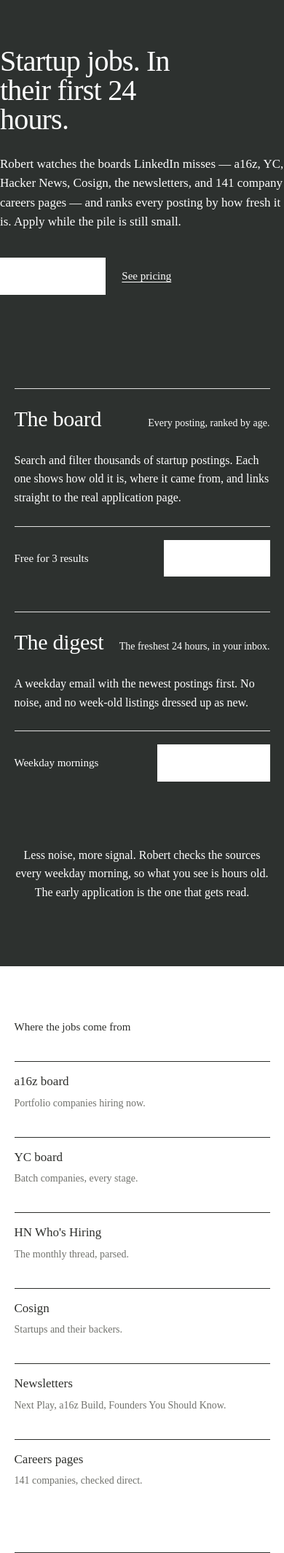
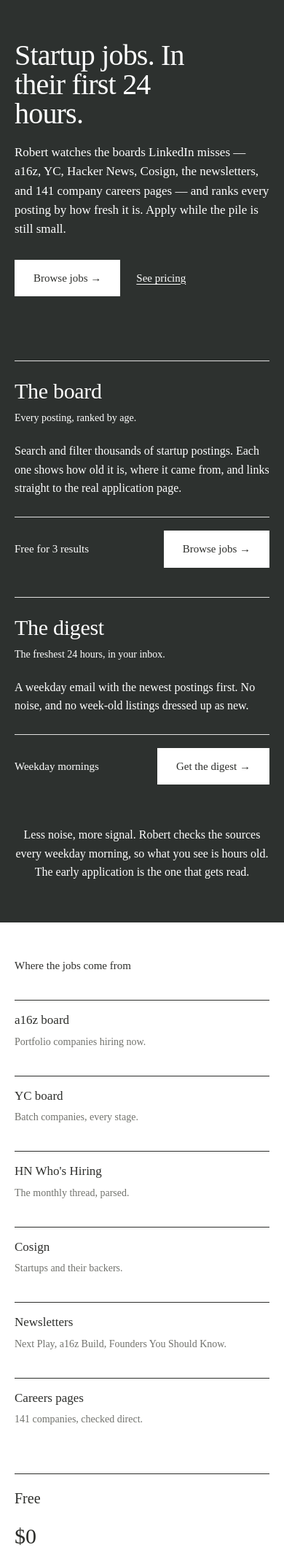
Before and after one commit to deevee3/Robert-Job-Board, a Laravel app: page / in a window 390 px wide. Shown: the part 53-2181 px from the top of the page at 73% size. Run offline with Laravel 12, Linux system fonts and the light colour scheme.

Commit message:
Fix landing spacing/formatting: button text, hero padding, mobile stacking
- .dark a specificity made btn-light text white-on-white; scoped fix
- .hero padding shorthand clobbered .wrap side padding (text flush to
  edge on mobile); switched to longhands
- Mobile: 20px wrap padding, tighter hero/grid2 rhythm, prod heads stack,
  jobs filters + rows stack under 640px

```diff
--- a/resources/views/welcome.blade.php
+++ b/resources/views/welcome.blade.php
@@ -6,7 +6,8 @@
     .wrap { max-width: 1240px; margin: 0 auto; padding: 0 5%; }
     .dark { background: #2D312F; color: #FFFFFF; }
     .dark a { color: #FFFFFF; }
-    .hero { margin-top: -28px; padding: 96px 0 72px; }
+    .dark .btn-light { color: #2D2E2B; }
+    .hero { margin-top: -28px; padding-top: 96px; padding-bottom: 72px; }
     .hero h1 { font-size: clamp(40px, 6vw, 68px); font-weight: 500; letter-spacing: -0.02em; line-height: 1.0; margin: 0 0 28px; max-width: 12ch; }
     .hero p.lead { font-size: 17px; line-height: 1.55; max-width: 52ch; margin: 0 0 36px; }
     .btn { display: inline-block; border-radius: 0; padding: 14px 26px; font-size: 15px; font-weight: 500; text-decoration: none; border: 0; cursor: pointer; }
@@ -39,8 +40,18 @@
     .signoff { background: #FFFFFF; padding: 0 0 8px; margin-bottom: -48px; overflow: hidden; }
     .signoff .giant { font-size: clamp(64px, 13vw, 190px); font-weight: 500; letter-spacing: -0.03em; line-height: 0.95; color: #71726D; white-space: nowrap; }
     @media (max-width: 760px) {
+        .wrap { padding: 0 20px; }
         .grid2, .sources, .plans { grid-template-columns: 1fr; }
-        .hero { padding: 64px 0 56px; }
+        .grid2 { gap: 40px; padding: 40px 0 48px; }
+        .hero { padding-top: 56px; padding-bottom: 48px; }
+        .hero h1 { margin-bottom: 20px; }
+        .hero p.lead { margin-bottom: 28px; }
+        .prod .head { flex-direction: column; align-items: flex-start; gap: 4px; }
+        .prod .tag { text-align: left; }
+        .prod .foot { flex-wrap: wrap; gap: 12px; }
+        .center-note { padding-bottom: 56px; }
+        .band { padding: 48px 0 40px; }
+        .pricing { padding-bottom: 56px; }
     }
 </style>
 
```
Also changed, not shown: resources/views/jobs/index.blade.php (+9 -0 lines).
